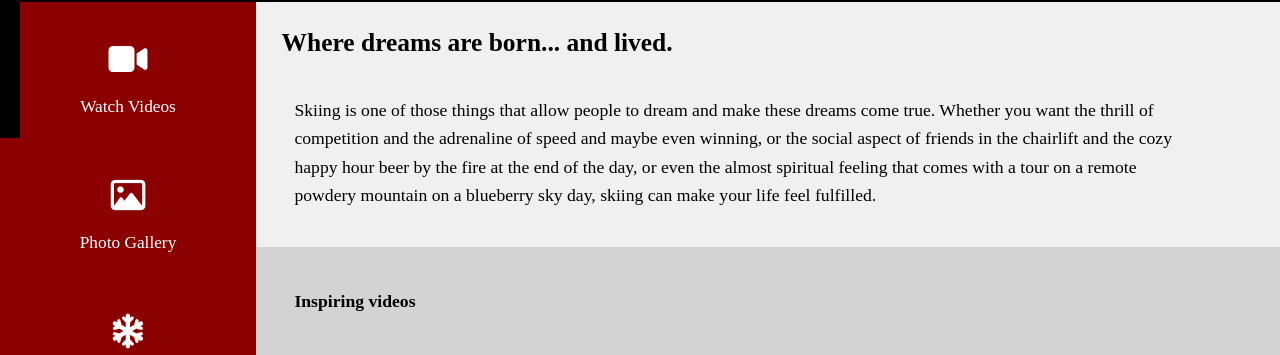
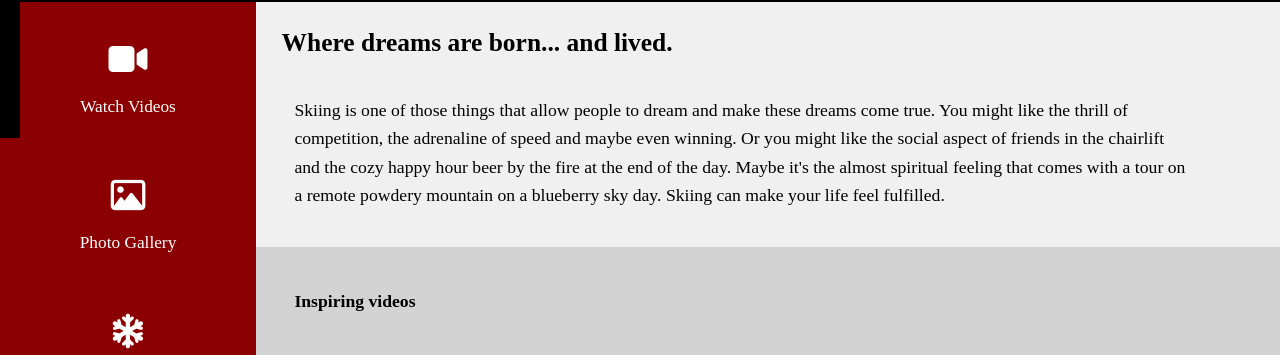
Before and after one commit to DucD0m/DucD0m.github.io, a plain HTML site: page index.html in a window 1280 px wide. Shown: the part 602-957 px from the top of the page. Drawn offline with Linux system fonts and the light colour scheme; grey boxes are pictures that could not be loaded.

Commit message:
Add files via upload

```diff
--- a/index.html
+++ b/index.html
@@ -25,7 +25,7 @@
 
   <section>
     <h2 id="video">Where dreams are born... and lived.</h2>
-    <div><p>Skiing is one of those things that allow people to dream and make these dreams come true. Whether you want the thrill of competition and the adrenaline of speed and maybe even winning, or the social aspect of friends in the chairlift and the cozy happy hour beer by the fire at the end of the day, or even the almost spiritual feeling that comes with a tour on a remote powdery mountain on a blueberry sky day, skiing can make your life feel fulfilled.</p></div>
+    <div><p>Skiing is one of those things that allow people to dream and make these dreams come true. You might like the thrill of competition, the adrenaline of speed and maybe even winning. Or you might like the social aspect of friends in the chairlift and the cozy happy hour beer by the fire at the end of the day. Maybe it's the almost spiritual feeling that comes with a tour on a remote powdery mountain on a blueberry sky day. Skiing can make your life feel fulfilled.</p></div>
 
     <div class="media">
     <h3>Inspiring videos</h3>
```
